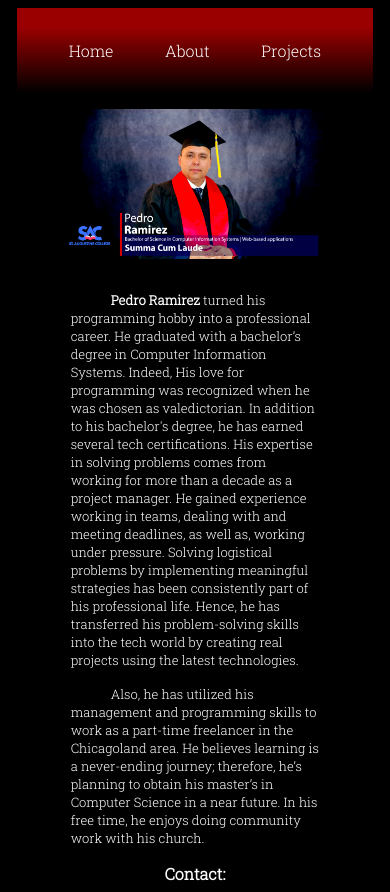
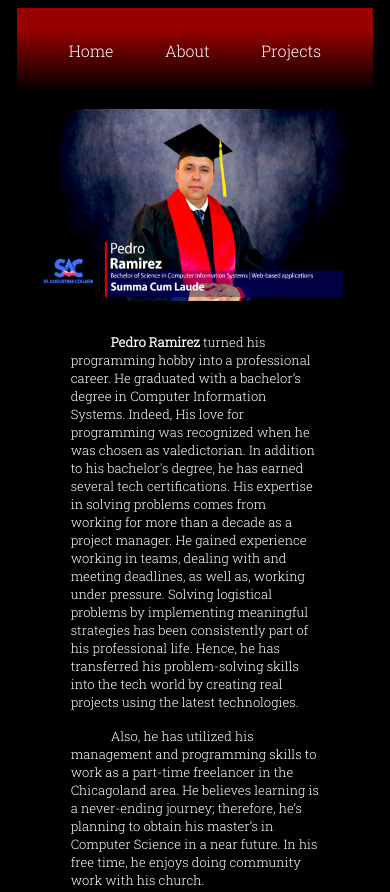
Before and after one commit to pramirez2328/mySite, a plain HTML site: page pages/about.html in a window 390 px wide. Shown: the top 892 px of the page. Drawn offline with Linux system fonts and the light colour scheme; a web font is replaced by a local one.

Commit message:
final fix

```diff
--- a/style/aboutComponents/main.css
+++ b/style/aboutComponents/main.css
@@ -21,9 +21,10 @@
     justify-content: center;
   }
 
-  /* #personal-picture > img {
+  #personal-picture > img {
     width: 90%;
-  } */
+    height: 12rem;
+  }
 
   .bio > p {
     width: 100%;
```
